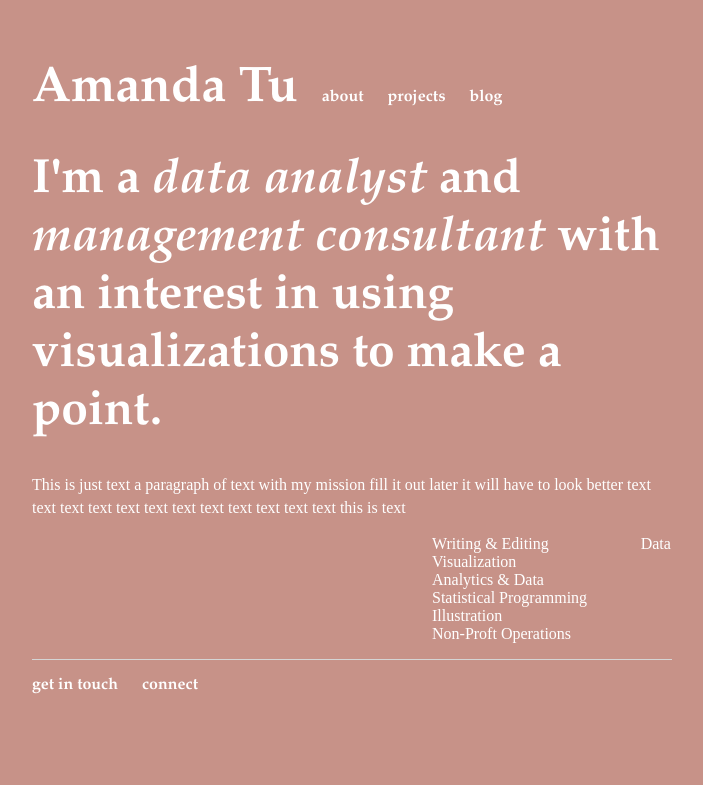
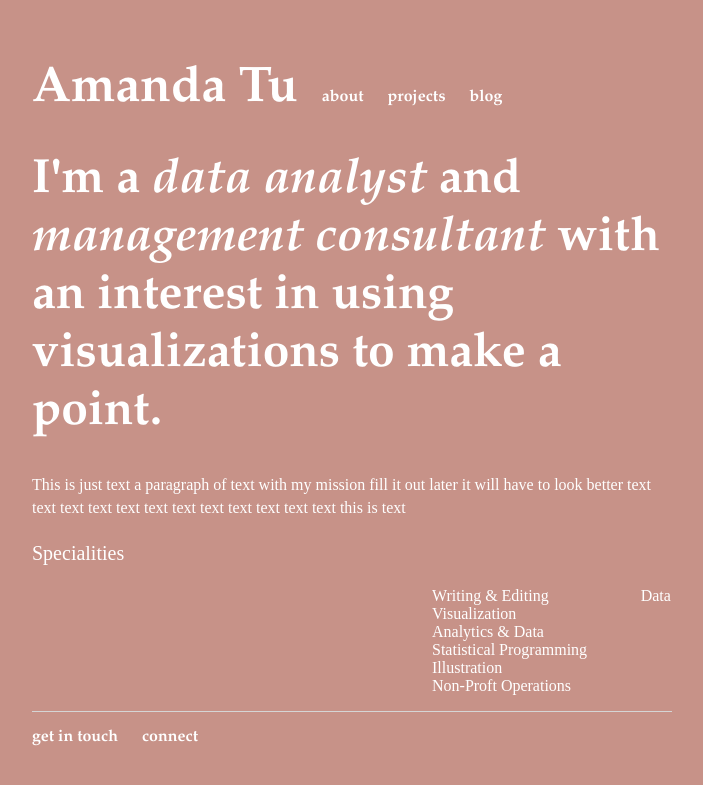
Before and after one commit to amanda-t2/amanda-t2.github.io, a Jekyll site: the page built from index.html, in a window 1280 px wide. Shown: the top 785 px of the page, without its empty margins (288-991 px from the left). Built offline with Jekyll 4.4.1, drawn with Linux system fonts in a browser that asks for light colours.

Commit message:
Update index.html

```diff
--- a/index.html
+++ b/index.html
@@ -5,6 +5,8 @@ title: amanda
 <div class="blurb">
 	<h1>I'm a <i>data analyst</i> and <i>management consultant</i> with an interest in using visualizations to make a point. </h1>
 	<p>This is just text a paragraph of text with my mission fill it out later it will have to look better text text text text text text text text text text text text this is text </p>
+	<p style = "font-size:20px"> Specialities </p>
+
 	<ul>
 		<li>Writing & Editing &nbsp&nbsp&nbsp&nbsp&nbsp&nbsp&nbsp&nbsp&nbsp&nbsp&nbsp&nbsp&nbsp&nbsp&nbsp&nbsp&nbsp&nbsp&nbsp&nbsp&nbsp Data Visualization</li>
 		<li>Analytics & Data &nbsp&nbsp&nbsp&nbsp&nbsp&nbsp&nbsp&nbsp&nbsp&nbsp&nbsp&nbsp&nbsp&nbsp&nbsp&nbsp&nbsp&nbsp&nbsp&nbsp&nbsp&nbsp Statistical Programming</li>
```
